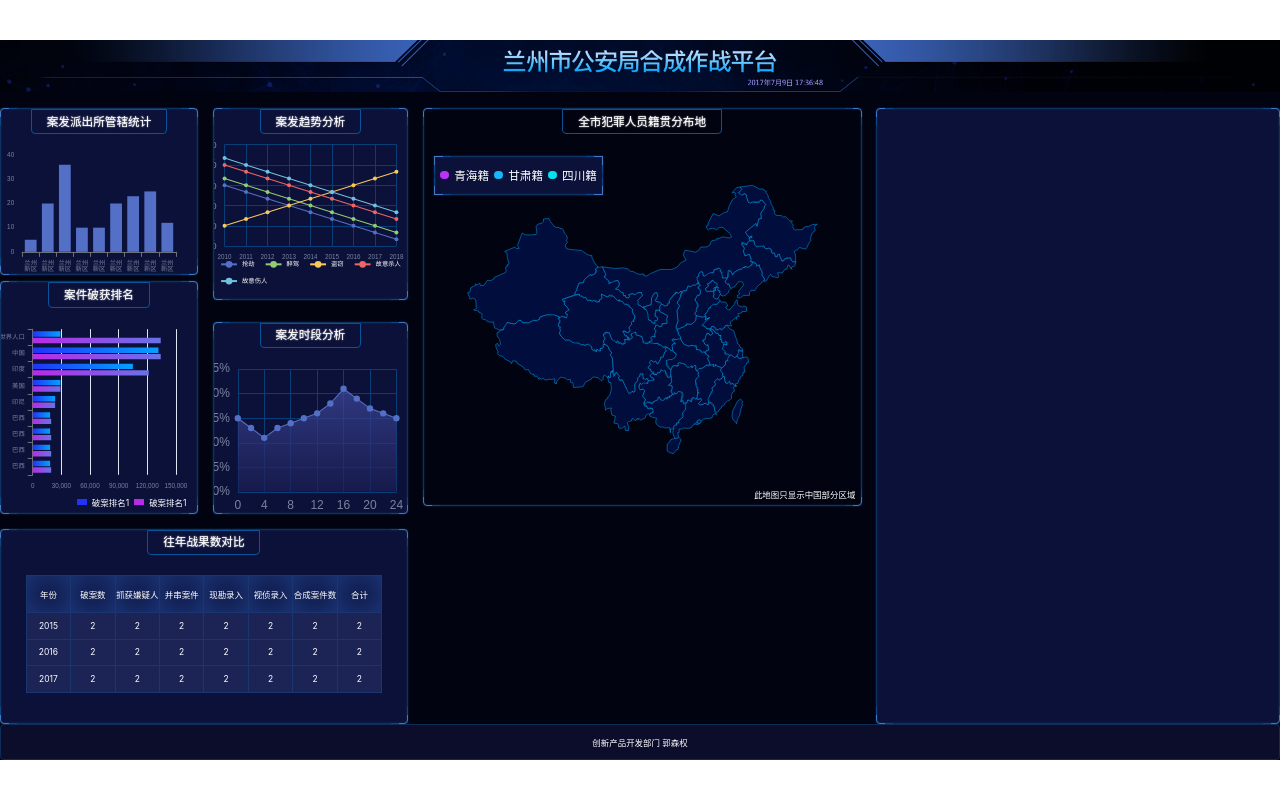
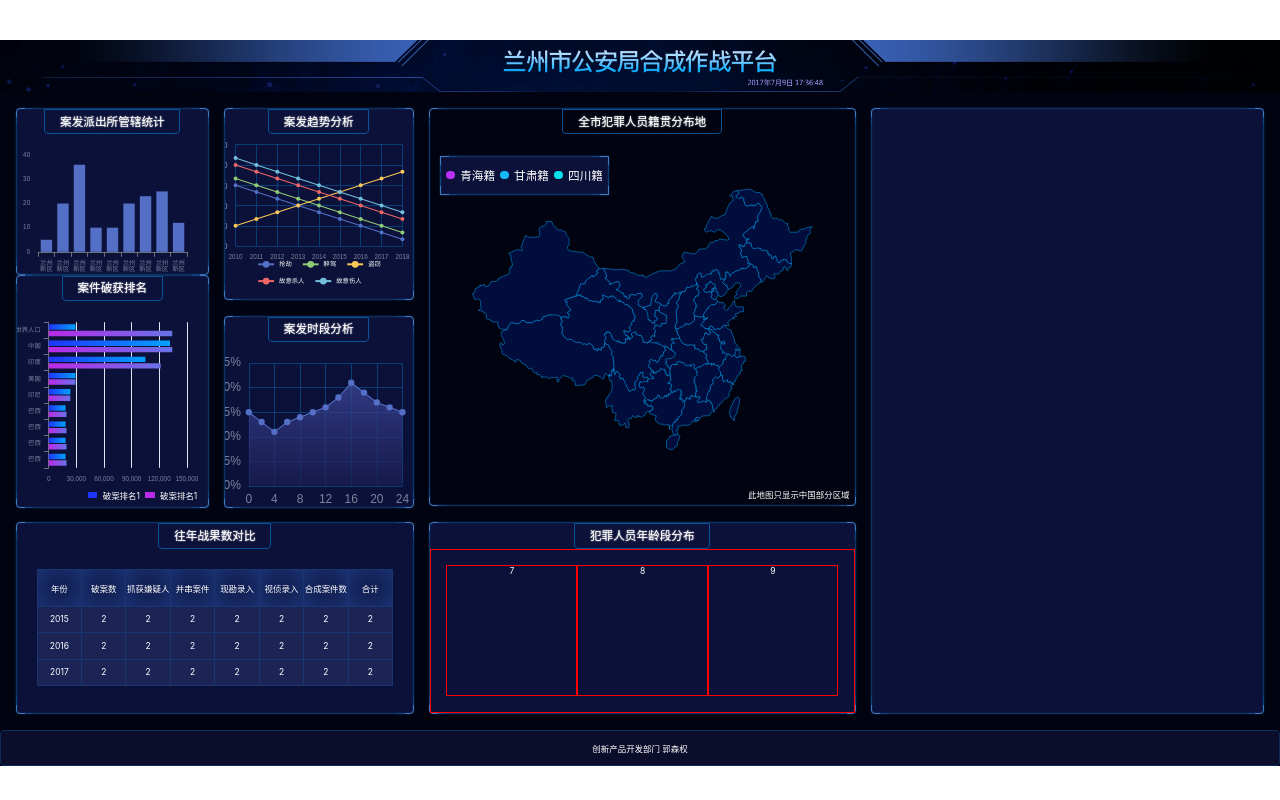
Before and after one commit to GSemir0418/gsq-daping-demo, a React (Vite) app: page /#/ in a window 1280 px wide. Built offline with nearby package versions, Linux system fonts and the light colour scheme.

Commit message:
day2 完成chart 7 8 9布局

```diff
--- /dev/null
+++ b/src/components/Chart7.tsx
@@ -0,0 +1,14 @@
+import React, { useRef, useEffect } from 'react'
+import * as echarts from 'echarts';
+
+export default function Chart7() {
+  const divRef = useRef(null)
+  useEffect(() => {
+    var myChart = echarts.init(divRef.current);
+  }, [])
+  return (
+    <div className="年龄段-图1">7
+      <div ref={divRef} className="chart"></div>
+    </div>
+  )
+}
--- /dev/null
+++ b/src/components/Chart8.tsx
@@ -0,0 +1,14 @@
+import React, { useRef, useEffect } from 'react'
+import * as echarts from 'echarts';
+
+export default function Chart8() {
+  const divRef = useRef(null)
+  useEffect(() => {
+    var myChart = echarts.init(divRef.current);
+  }, [])
+  return (
+    <div className="年龄段-图2">8
+      <div ref={divRef} className="chart"></div>
+    </div>
+  )
+}
--- /dev/null
+++ b/src/components/Chart9.tsx
@@ -0,0 +1,14 @@
+import React, { useRef, useEffect } from 'react'
+import * as echarts from 'echarts';
+
+export default function Chart9() {
+  const divRef = useRef(null)
+  useEffect(() => {
+    var myChart = echarts.init(divRef.current);
+  }, [])
+  return (
+    <div className="年龄段-图3">9
+      <div ref={divRef} className="chart"></div>
+    </div>
+  )
+}
--- a/src/pages/home.scss
+++ b/src/pages/home.scss
@@ -30,7 +30,7 @@
   > main {
     width: px(2420);
     margin: 0 auto; //main元素居中
-    padding-top: px(30);
+    padding: px(30);
     flex: 1;
     display: grid; //grid布局
     grid-template:
@@ -81,6 +81,9 @@
     }
     > .section4 {
       grid-area: box4;
+      display: flex;
+      justify-content: space-between;
+      flex-direction: column;
     }
     > .section5 {
       grid-area: box5;
@@ -90,7 +93,8 @@
     .案发趋势分析,
     .案发时段分析,
     .战果表,
-    .籍贯 {
+    .籍贯,
+    .年龄段 {
       height: px(315);
       text-align: center; //规定元素中的文本的水平居中对齐
       display: flex;
@@ -168,7 +172,8 @@
     .籍贯 {
       height: px(753);
       background: transparent; //背景颜色：透明
-      > .wrapper {//定位用的
+      > .wrapper {
+        //定位用的
         position: relative;
         width: 100%;
         flex: 1;
@@ -202,5 +207,22 @@
         }
       }
     }
+    .年龄段 {
+      //上面写了下面还要一遍是为什么。。
+      display: flex;flex-direction: column;//加上这两句居然解决了与上面部分间距的问题！
+      height: px(363);
+      .charts {
+        width: 100%;
+        flex: 1;
+        display: flex; //内部排列方式为flex
+        padding: px(30); //内边距
+        border: 1px solid red;
+      }
+      &-图1,&-图2,&-图3{
+        flex:1;//自动铺满
+        border: 1px solid red;
+        display: flex; flex-direction: column;
+      }
+    }
   }
 }
--- a/src/pages/home.tsx
+++ b/src/pages/home.tsx
@@ -7,6 +7,9 @@
 import Chart4 from '../components/Chart4';
 import Chart5 from '../components/Chart5';
 import Chart6 from '../components/Chart6';
+import Chart7 from '../components/Chart7';
+import Chart8 from '../components/Chart8';
+import Chart9 from '../components/Chart9';
 
 
 export const Home = () => {
@@ -34,6 +37,14 @@
         {/* box4 */}
         <section className="section4">
           <Chart6 />
+          <div className="bordered 年龄段">
+            <h2>犯罪人员年龄段分布</h2>
+            <div className="charts">
+              <Chart7 />
+              <Chart8 />
+              <Chart9 />
+            </div>
+          </div>
         </section>
         {/* box5 */}
         <section className="bordered section5"></section>
```
